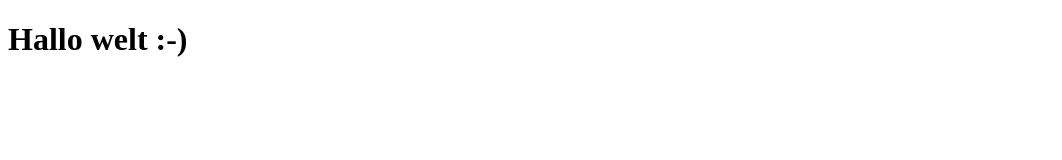
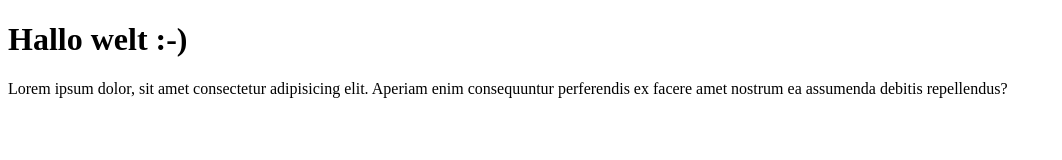
Before and after one commit to fbw-24-d02b/public-demo-page, a plain HTML site: page index.html in a window 1280 px wide. Shown: the whole page, without its empty margins (0-1062 px from the left). Drawn offline with Linux system fonts and the light colour scheme.

Commit message:
new p added

```diff
--- a/index.html
+++ b/index.html
@@ -7,5 +7,6 @@
 </head>
 <body>
     <h1>Hallo welt :-)</h1>
+    <p>Lorem ipsum dolor, sit amet consectetur adipisicing elit. Aperiam enim consequuntur perferendis ex facere amet nostrum ea assumenda debitis repellendus?</p>
 </body>
 </html>
```
